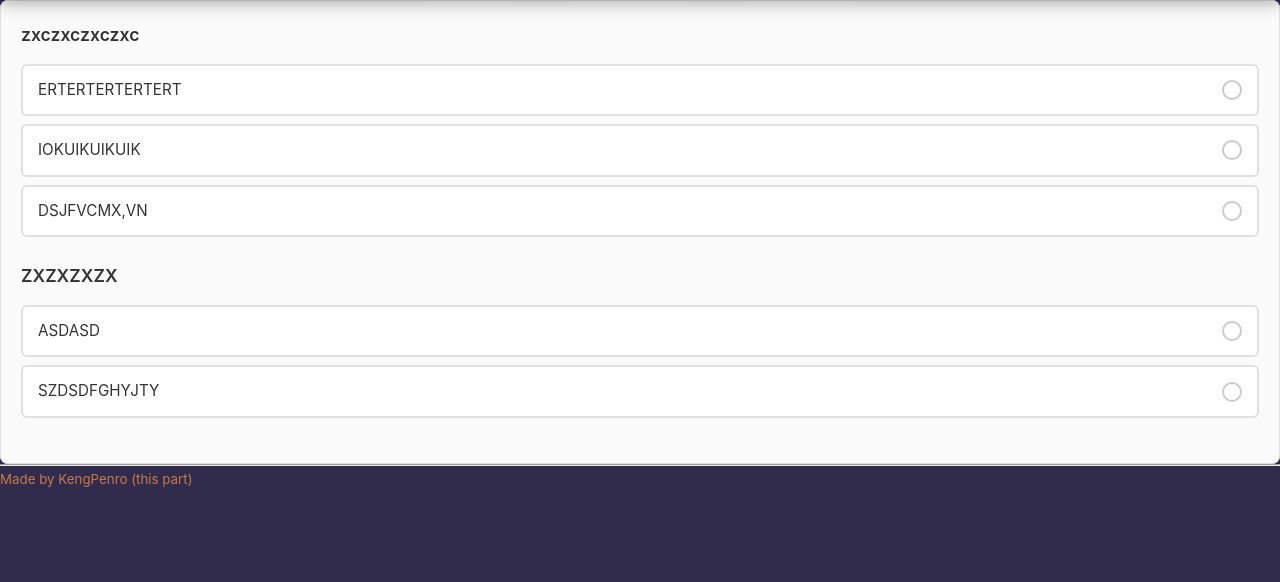
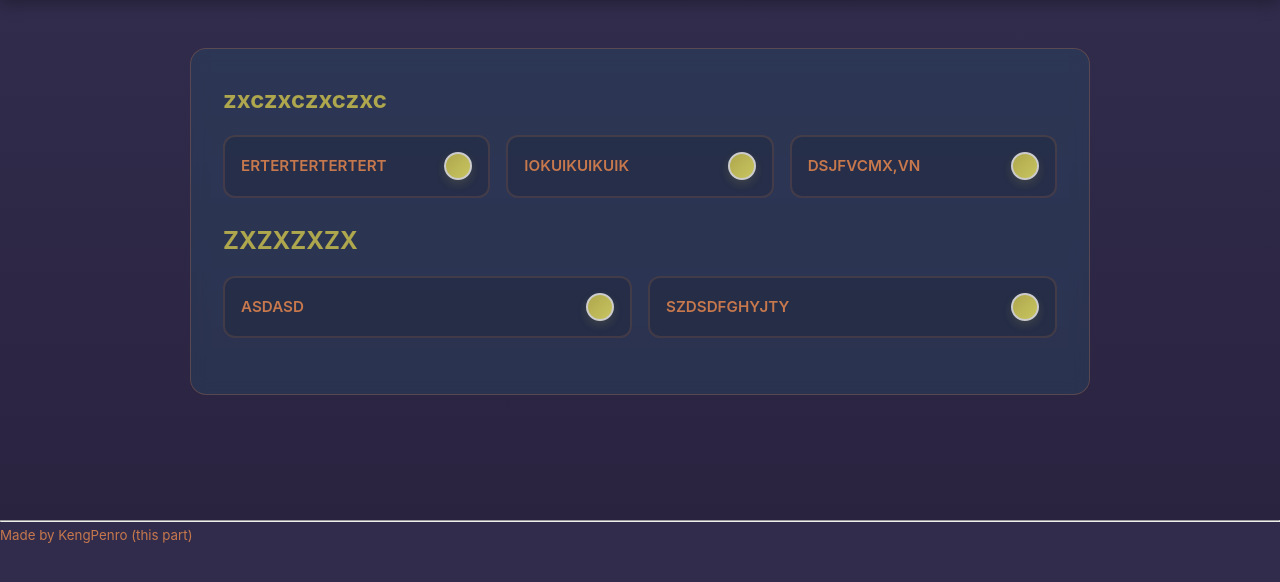
Before and after one commit to kengpenro3000/surprise_vessels, a Django app: page /poll/ in a window 1280 px wide. Shown: the part 145-727 px from the top of the page. Run offline with Django 5.2, Linux system fonts and the light colour scheme; data comes from the database, SQL or seed files in the repository.

Commit message:
beautificate poll_page

```diff
--- a/sv_main/static/style.css
+++ b/sv_main/static/style.css
@@ -2549,3 +2549,112 @@ header.top {
         padding: 10px 12px;
     }
 }
+
+/* ========== POLL PAGE: styles for templates that use plain <main> ========== */
+
+/* Ensure pages using a raw <main> get the same look as .poll_main */
+main {
+    min-height: calc(100vh - 280px);
+    padding: 3rem 2rem;
+    background: linear-gradient(180deg, #312C4C 0%, #2a2340 100%);
+    color: inherit;
+}
+
+main form {
+    max-width: 900px;
+    margin: 0 auto;
+}
+
+.radio-select-group {
+    display: block;
+    background: rgba(42, 73, 101, 0.4);
+    border: 1px solid rgba(199, 120, 77, 0.3);
+    border-radius: 16px;
+    padding: 2rem;
+    gap: 1.25rem;
+    backdrop-filter: blur(8px);
+}
+
+.question-block {
+    margin-bottom: 1.5rem;
+}
+
+.question-title,
+.radio-question-title {
+    display: block;
+    font-size: 1.5rem;
+    color: #AEA74D;
+    margin: 0 0 1rem 0;
+    font-weight: 700;
+}
+
+.radio-select-container {
+    display: grid;
+    grid-template-columns: repeat(auto-fit, minmax(220px, 1fr));
+    gap: 1rem;
+}
+
+.radio-select-option {
+    display: block;
+}
+
+.radio-select-input {
+    position: absolute;
+    opacity: 0;
+    pointer-events: none;
+}
+
+.radio-select-label {
+    display: flex;
+    align-items: center;
+    justify-content: space-between;
+    gap: 1rem;
+    padding: 0.95rem 1rem;
+    background: rgba(0,0,0,0.12);
+    border: 2px solid rgba(199,120,77,0.18);
+    border-radius: 12px;
+    cursor: pointer;
+    transition: all 0.25s cubic-bezier(0.4,0,0.2,1);
+    color: #c7784d;
+    font-weight: 600;
+}
+
+.radio-select-label:hover {
+    background: rgba(42,73,101,0.45);
+    border-color: #AEA74D;
+    transform: translateY(-4px);
+    box-shadow: 0 8px 20px rgba(174,167,77,0.14);
+    color: #AEA74D;
+}
+
+.radio-select-input:checked + .radio-select-label {
+    background: linear-gradient(135deg, rgba(174,167,77,0.18) 0%, rgba(201,197,96,0.06) 100%);
+    border-color: #AEA74D;
+    box-shadow: 0 8px 25px rgba(174,167,77,0.18);
+    color: #312C4C;
+}
+
+.radio-select-text {
+    flex: 1 1 auto;
+    text-align: left;
+    color: inherit;
+}
+
+.radio-select-checkmark {
+    width: 28px;
+    height: 28px;
+    border-radius: 50%;
+    background: linear-gradient(135deg, #AEA74D 0%, #c9c560 100%);
+    box-shadow: 0 4px 10px rgba(174,167,77,0.18);
+    flex: 0 0 28px;
+}
+
+.radio-select-input:checked + .radio-select-label .radio-select-checkmark {
+    transform: scale(1.05);
+}
+
+/* small screens */
+@media (max-width: 768px) {
+    main { padding: 2rem 1rem; }
+    .radio-select-container { grid-template-columns: 1fr; }
+}
```
